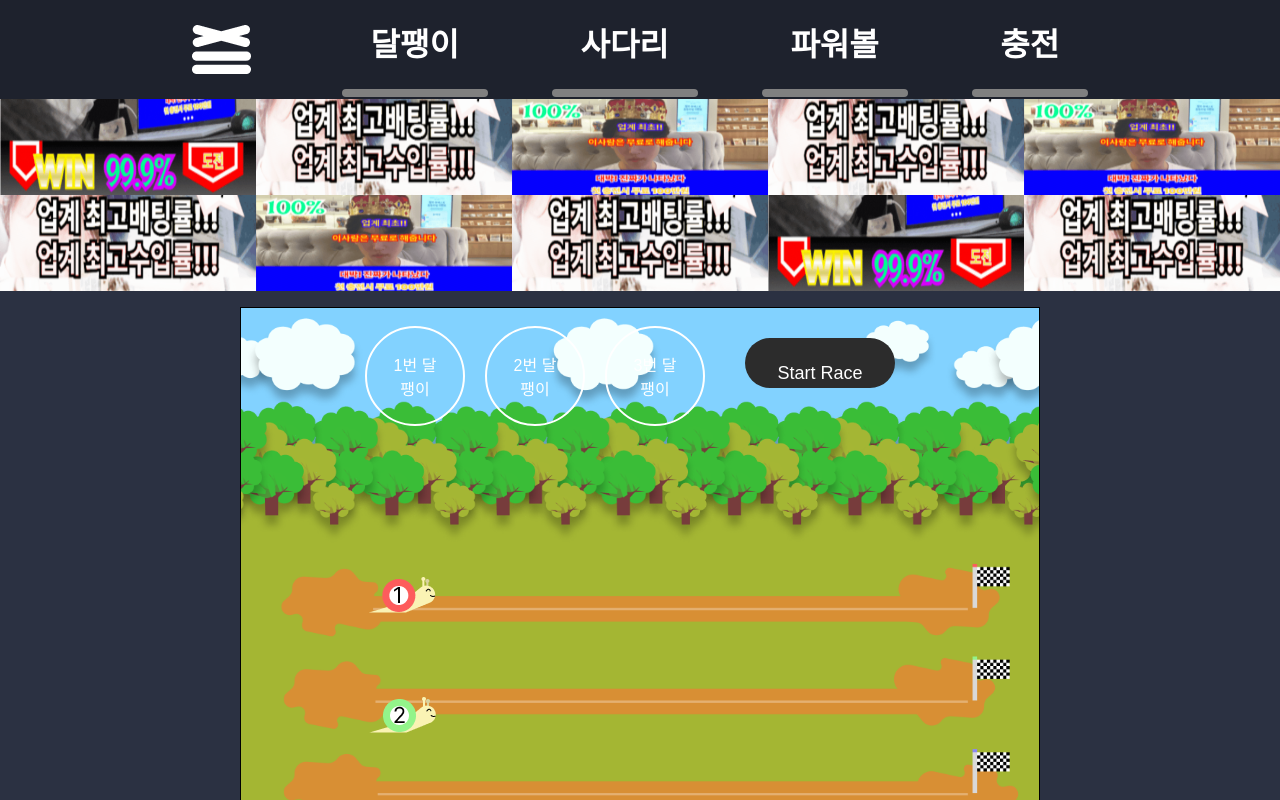
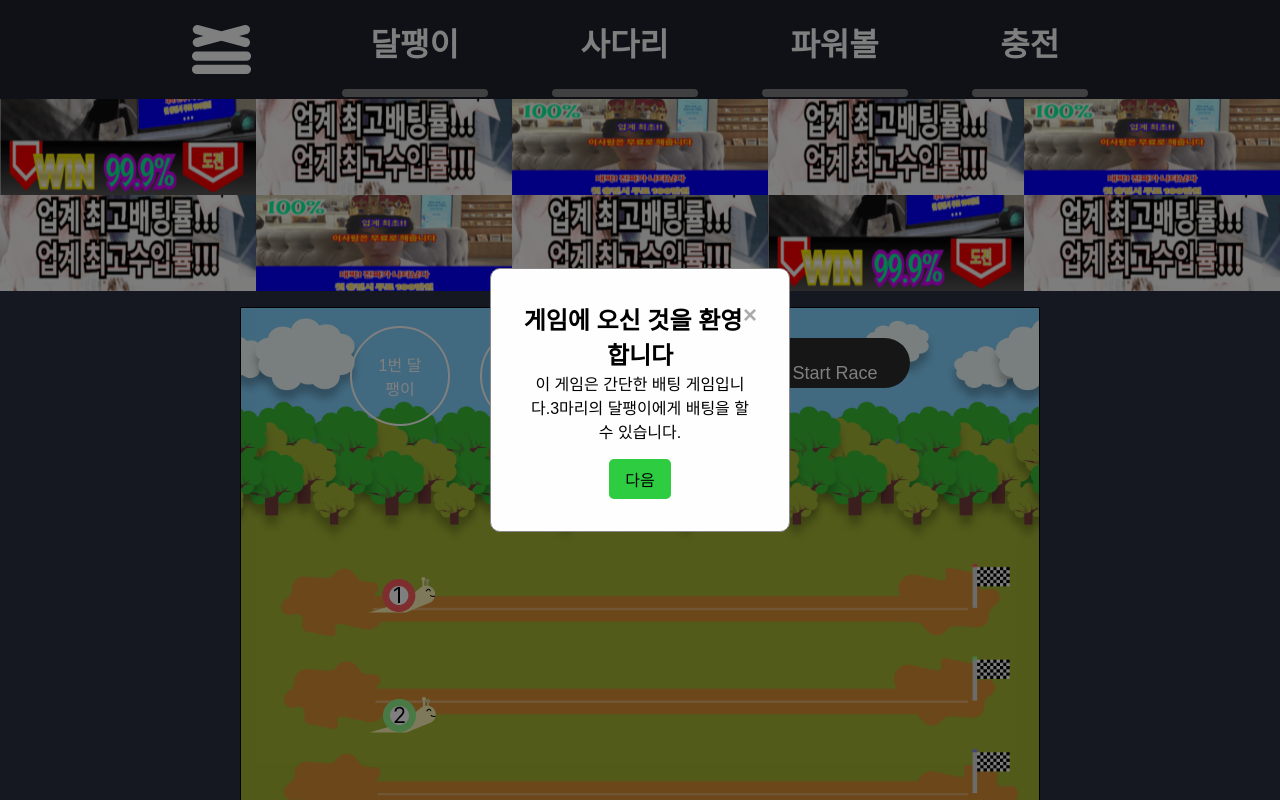
Before and after one commit to Gaft-sdhs/no-gambling-front, a React (Vite) app: page /snail in a window 1280 px wide. Before the commit this address had no page. Shown: the top 800 px of the page. Built offline with nearby package versions, Linux system fonts and the light colour scheme.

Commit message:
튜토리얼 수정 필요

```diff
--- a/src/components/ladder/LadderGame.jsx
+++ b/src/components/ladder/LadderGame.jsx
@@ -1,6 +1,7 @@
 import React, { useState } from 'react';
 import './css/LadderGame.css';
 import LadderInner from './LadderInner';
+
 
 function LadderGame() {
   const [result, setResult] = useState(null);
--- /dev/null
+++ b/src/components/ladder/TutorialModal.jsx
@@ -0,0 +1,38 @@
+import React from 'react';
+
+const TutorialModal = ({ currentSlide, setCurrentSlide, setShowTutorialModal, completeTutorial }) => {
+  const slides = [
+    {
+      title: '달팽이 게임에 오신 것을 환영합니다',
+      content: '이 게임은 간단한 배팅 게임입니다. 3마리의 달팽이에게 배팅을 할 수 있습니다.',
+    },
+    {
+      title: '게임 방법',
+      content: '1번 달팽이부터 3번 달팽이까지 있습니다. 이길 것 같은 달팽이를 예측해서 돈을 걸고 게임 시작 버튼을 누르면 게임이 시작됩니다.',
+    },
+  ];
+
+  const handleCompleteTutorial = () => {
+    completeTutorial();
+    setShowTutorialModal(false);
+  };
+
+  return (
+    <div className="modal" style={{ display: 'flex' }}>
+      <div className="modal-content">
+        <span className="close" onClick={handleCompleteTutorial}>&times;</span>
+        <div className="tutorial-slide active">
+          <h2>{slides[currentSlide].title}</h2>
+          <p>{slides[currentSlide].content}</p>
+          {currentSlide < slides.length - 1 ? (
+            <button className="bet-button" onClick={() => setCurrentSlide(currentSlide + 1)}>다음</button>
+          ) : (
+            <button className="bet-button" onClick={handleCompleteTutorial}>완료</button>
+          )}
+        </div>
+      </div>
+    </div>
+  );
+};
+
+export default TutorialModal;
--- a/src/components/ladder/css/LadderGame.css
+++ b/src/components/ladder/css/LadderGame.css
@@ -133,3 +133,60 @@
   color: white;
   right: 0; /* Right align */
 }
+.modal {
+  display: none;
+  position: fixed;
+  z-index: 1;
+  left: 0;
+  top: 0;
+  width: 100%;
+  height: 100%;
+  overflow: auto;
+  background-color: rgba(0,0,0,0.5);
+  justify-content: center;
+  align-items: center;
+}
+.modal-content {
+  background-color: #fefefe;
+  margin: auto;
+  padding: 2rem;
+  border: 1px solid #888;
+  width: 80%;
+  max-width: 300px;
+  border-radius: 0.625rem;
+  text-align: center;
+}
+.modal-content h2,
+.modal-content p,
+.modal-content input,
+.modal-content button {
+  color: black;
+}
+.close {
+  color: #aaa;
+  float: right;
+  font-size: 1.5rem;
+  font-weight: bold;
+}
+.close:hover,
+.close:focus {
+  color: #000;
+  text-decoration: none;
+  cursor: pointer;
+}
+.bet-button {
+  padding: 0.5rem 1rem;
+  margin-top: 1rem;
+  border: none;
+  border-radius: 0.3125rem;
+  cursor: pointer;
+  background-color: #2ECC40;
+  color: white;
+  font-size: 1rem;
+}
+.tutorial-slide {
+  display: none;
+}
+.tutorial-slide.active {
+  display: block;
+}
--- a/src/components/ranking/css/ranking.css
+++ b/src/components/ranking/css/ranking.css
@@ -1,6 +1,6 @@
 .ranking {
-  width: 416px;
-  height: 496px;
+  width: 28rem;
+  height: 31rem;
   background-color: none;
 
   box-shadow: inset 0 -0.4rem 0 0 white, inset 0 0.4rem 0 0 white, inset -0.4rem 0 0 0 white, inset 0.4rem 0 0 0 white;
--- a/src/components/snail/SnailRace.jsx
+++ b/src/components/snail/SnailRace.jsx
@@ -1,4 +1,7 @@
-const SnailRace = ({ snailPng, snailIndex, position, speed, top }) => {
+import React from 'react';
+import PropTypes from 'prop-types';
+
+const SnailRace = ({ snailPng, index, position, speed, top }) => {
   return (
     <div
       className="snail"
@@ -8,9 +11,17 @@ const SnailRace = ({ snailPng, snailIndex, position, speed, top }) => {
         top: `${top}%`,
       }}
     >
-      <img src={snailPng} alt={`snail-${snailIndex}`} />
+      <img src={snailPng} alt={`snail-${index}`} />
     </div>
   );
 };
 
+SnailRace.propTypes = {
+  snailPng: PropTypes.string.isRequired,
+  index: PropTypes.number.isRequired,
+  position: PropTypes.number.isRequired,
+  speed: PropTypes.number.isRequired,
+  top: PropTypes.number.isRequired,
+};
+
 export default SnailRace;
--- /dev/null
+++ b/src/components/snail/TutorialModal.jsx
@@ -0,0 +1,47 @@
+import React from 'react';
+import PropTypes from 'prop-types';
+
+const TutorialModal = ({ currentSlide, setCurrentSlide, setShowTutorialModal, completeTutorial }) => {
+  const slides = [
+    {
+      title: '게임에 오신 것을 환영합니다',
+      content: '이 게임은 간단한 배팅 게임입니다.3마리의 달팽이에게 배팅을 할 수 있습니다.',
+    },
+    {
+      title: '게임 방법',
+      content: '1번 달팽이 부터 3번 달팽이 까지 있습니다. 이길 것 같은 달팽이를 예측해서 돈을 걸고 게임 시작 버튼을 누느면 게임이 시작됩니다.',
+    },
+  ];
+
+  const snailTutorial = () => {
+    completeTutorial();
+    setShowTutorialModal(false);
+    localStorage.setItem('snailTutorialCompleted', 'true');
+  };
+
+  return (
+    <div className="modal" style={{ display: 'flex' }}>
+      <div className="modal-content">
+        <span className="close" onClick={snailTutorial}>&times;</span>
+        <div className="tutorial-slide active">
+          <h2>{slides[currentSlide].title}</h2>
+          <p>{slides[currentSlide].content}</p>
+          {currentSlide < slides.length - 1 ? (
+            <button className="bet-button" onClick={() => setCurrentSlide(currentSlide + 1)}>다음</button>
+          ) : (
+            <button className="bet-button" onClick={snailTutorial}>완료</button>
+          )}
+        </div>
+      </div>
+    </div>
+  );
+};
+
+TutorialModal.propTypes = {
+  currentSlide: PropTypes.number.isRequired,
+  setCurrentSlide: PropTypes.func.isRequired,
+  setShowTutorialModal: PropTypes.func.isRequired,
+  completeTutorial: PropTypes.func.isRequired,
+};
+
+export default TutorialModal;
--- a/src/pages/Snail.jsx
+++ b/src/pages/Snail.jsx
@@ -1,6 +1,7 @@
-import { useState, useEffect } from "react";
+import React, { useState, useEffect } from "react";
 import SnailRace from "../components/snail/SnailRace";
 import Ranking from "../components/ranking/Ranking";
+import TutorialModal from "../components/snail/TutorialModal";
 
 import snailImage1 from "../assets/1snail.png";
 import snailImage2 from "../assets/2snail.png";
@@ -13,31 +14,34 @@ const snailImages = [snailImage1, snailImage2, snailImage3];
 
 const Snail = () => {
   const [snails] = useState(['1', '2', '3']);
-  const [positions, setPositions] = useState([16, 16, 16]); // 시작 위치 조정
+  const [positions, setPositions] = useState([16, 16, 16]);
   const [isRacing, setIsRacing] = useState(false);
   const [speeds, setSpeeds] = useState([0, 0, 0]);
   const [intervalId, setIntervalId] = useState(null);
-  const [voteCounts, setVoteCounts] = useState([0, 0, 0]); // 투표 수 저장 배열
-  const [selectedVote, setSelectedVote] = useState(null); // 선택된 투표 저장 상태
+  const [voteCounts, setVoteCounts] = useState([0, 0, 0]);
+  const [selectedVote, setSelectedVote] = useState(null);
+  const [currentSlide, setCurrentSlide] = useState(0);
+  const [showTutorialModal, setShowTutorialModal] = useState(!localStorage.getItem('tutorialCompleted'));
 
-  const getRandomSpeed = () => Math.random() * 4 + 4; // 2초에서 7초 사이의 랜덤 속도
+  const getRandomSpeed = () => Math.random() * 4 + 4;
 
   const startRace = () => {
     const newSpeeds = snails.map(() => getRandomSpeed());
     setSpeeds(newSpeeds);
     setIsRacing(true);
-    setPositions([16, 16, 16]); // 시작 위치 조정
+    setPositions([16, 16, 16]);
 
     const id = setInterval(() => {
       const updatedSpeeds = snails.map(() => getRandomSpeed());
       setSpeeds(updatedSpeeds);
-    }, 1000); // 1초마다 속도를 랜덤하게 변경
+    }, 1000);
     setIntervalId(id);
 
     setTimeout(() => {
-      setPositions([80, 80, 80]); // 끝나는 위치 조정
+      setPositions([80, 80, 80]);
     }, 100);
   };
+
   const handleVote = (index) => {
     if (!isRacing) {
       setSelectedVote(index);
@@ -54,28 +58,41 @@ const Snail = () => {
       setTimeout(() => {
         alert(`${winner} 달팽이가 이겼습니다!`);
         resetRace();
-      }, 8000); // 7초 뒤에 alert 창 띄우기
+      }, 8000);
     }
   }, [intervalId, positions, snails, speeds]);
 
   const resetRace = () => {
-    setPositions([16, 16, 16]); // 시작 위치 리셋
+    setPositions([16, 16, 16]);
     setSpeeds([0, 0, 0]);
     setIsRacing(false);
   };
 
+  const completeTutorial = () => {
+    localStorage.setItem('tutorialCompleted', 'true');
+    setShowTutorialModal(false);
+  };
+
   return (
     <main className="Snail">
+      {showTutorialModal && (
+        <TutorialModal
+          currentSlide={currentSlide}
+          setCurrentSlide={setCurrentSlide}
+          setShowTutorialModal={setShowTutorialModal}
+          completeTutorial={completeTutorial}
+        />
+      )}
       <section className="container">
         <div className="race-track" style={{ backgroundImage: `url("${snailBg}")` }}>
           {snails.map((snail, index) => (
             <SnailRace
               key={snail}
-              Index={index}
+              index={index}
               snailPng={snailImages[index]}
               position={positions[index]}
               speed={speeds[index]}
-              top={index *20 + 45} // 간격 조정 및 위치 내리기
+              top={index * 20 + 45}
             />
           ))}
           <div className="button-container">
@@ -85,7 +102,7 @@ const Snail = () => {
             <button className="start-button" onClick={startRace} disabled={isRacing}>Start Race</button>
           </div>
         </div>
-        <Ranking/>
+        <Ranking />
       </section>
     </main>
   );
--- a/src/pages/css/snail.css
+++ b/src/pages/css/snail.css
@@ -1,3 +1,112 @@
+.modal {
+  display: none;
+  position: fixed;
+  z-index: 1;
+  left: 0;
+  top: 0;
+  width: 100%;
+  height: 100%;
+  overflow: auto;
+  background-color: rgba(0, 0, 0, 0.5);
+  justify-content: center;
+  align-items: center;
+}
+
+.modal-content {
+  background-color: #fefefe;
+  margin: auto;
+  padding: 2rem;
+  border: 1px solid #888;
+  width: 80%;
+  max-width: 300px;
+  border-radius: 0.625rem;
+  text-align: center;
+}
+
+.modal-content h2,
+.modal-content p,
+.modal-content input,
+.modal-content button {
+  color: black;
+}
+
+.close {
+  color: #aaa;
+  float: right;
+  font-size: 1.5rem;
+  font-weight: bold;
+}
+
+.close:hover,
+.close:focus {
+  color: #000;
+  text-decoration: none;
+  cursor: pointer;
+}
+
+.bet-button {
+  padding: 0.5rem 1rem;
+  margin-top: 1rem;
+  border: none;
+  border-radius: 0.3125rem;
+  cursor: pointer;
+  background-color: #2ECC40;
+  color: white;
+  font-size: 1rem;
+}
+
+.tutorial-slide {
+  display: none;
+}
+
+.tutorial-slide.active {
+  display: block;
+}
+
+/* Additional styles for the snail race */
+.snail {
+  position: absolute;
+}
+
+.race-track {
+  position: relative;
+  width: 100%;
+  height: 300px;
+}
+
+.button-container {
+  display: flex;
+  justify-content: center;
+  gap: 10px;
+}
+
+.vote-button {
+  padding: 10px;
+  border: none;
+  border-radius: 5px;
+  cursor: pointer;
+}
+
+.vote-button.selected-red {
+  background-color: red;
+}
+
+.vote-button.selected-green {
+  background-color: green;
+}
+
+.vote-button.selected-blue {
+  background-color: blue;
+}
+
+.start-button {
+  padding: 10px;
+  border: none;
+  border-radius: 5px;
+  cursor: pointer;
+  background-color: #3498db;
+  color: white;
+}
 .Snail {
   width: 100%;
   height: auto;
```
Also changed, not shown: src/components/ladder/LadderInner.jsx (+6 -14 lines), src/components/header/css/headerItem.css (line endings or trailing spaces).
